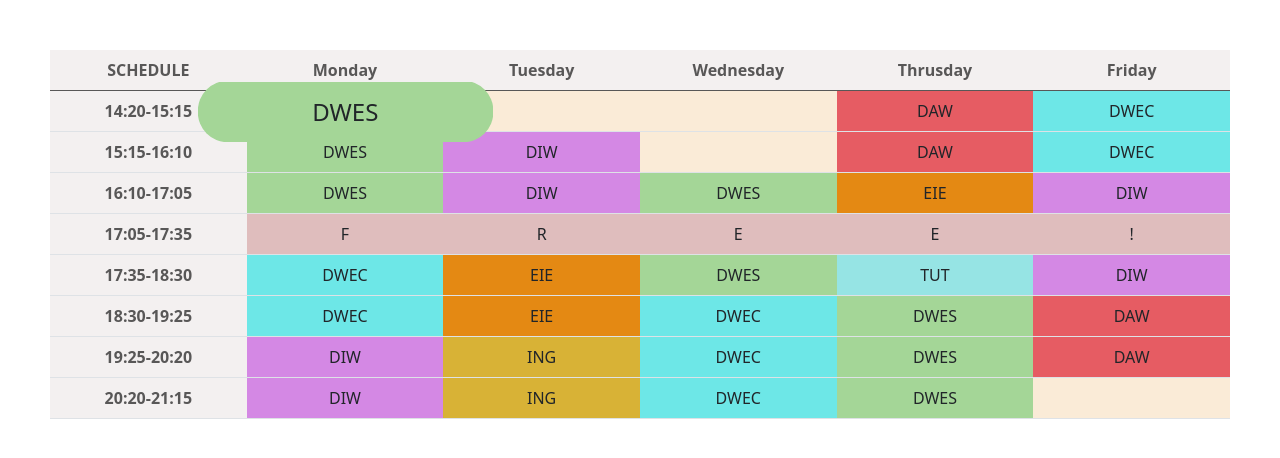
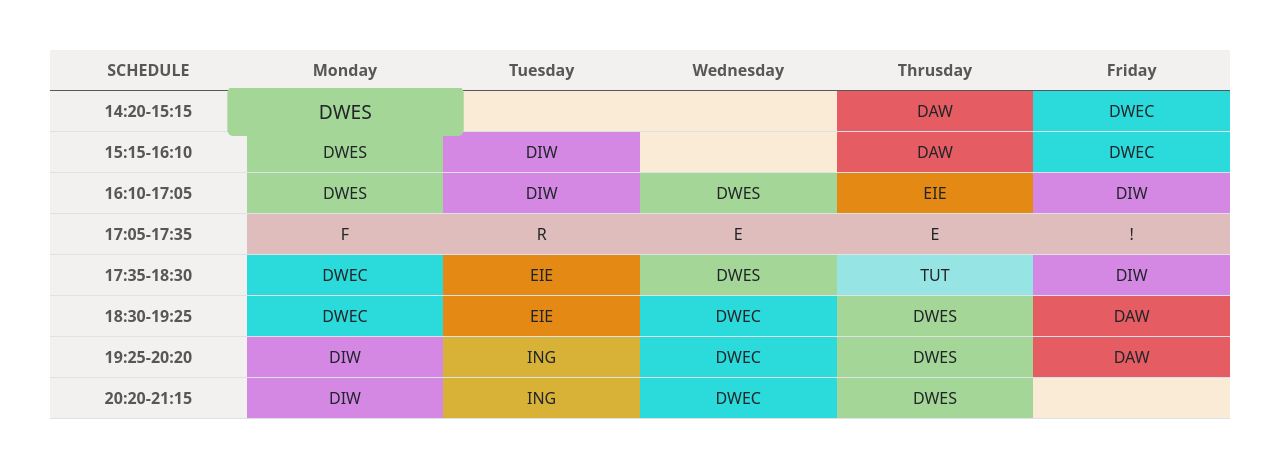
Before and after one commit to enrtorgil/enrtorgil.github.io, a plain HTML site: page index.html in a window 1280 px wide. In both pictures the pointer is over the element 344 px from the left and 111 px from the top of the page. Drawn offline with nearby package versions, Linux system fonts and the light colour scheme.

Commit message:
style changes

```diff
--- a/style.css
+++ b/style.css
@@ -12,9 +12,9 @@ th {
 }
 
 td:hover {
-    scale: 1.5;
-    transition: 0.1s;
-    border-radius: 20px;
+    scale: 1.2;
+    transition: 0.6s;
+    border-radius: 5px;
     text-align: center;
 }
 
@@ -32,7 +32,7 @@ thead {
 }
 
 .dwec {
-    background-color: rgb(109, 231, 231) !important;
+    background-color: rgb(43, 219, 219) !important;
 }
 
 .dwes {
```
